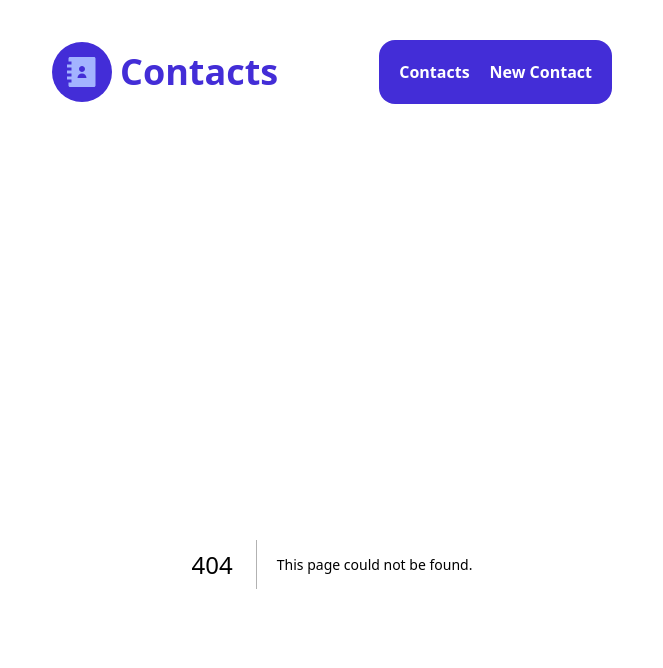
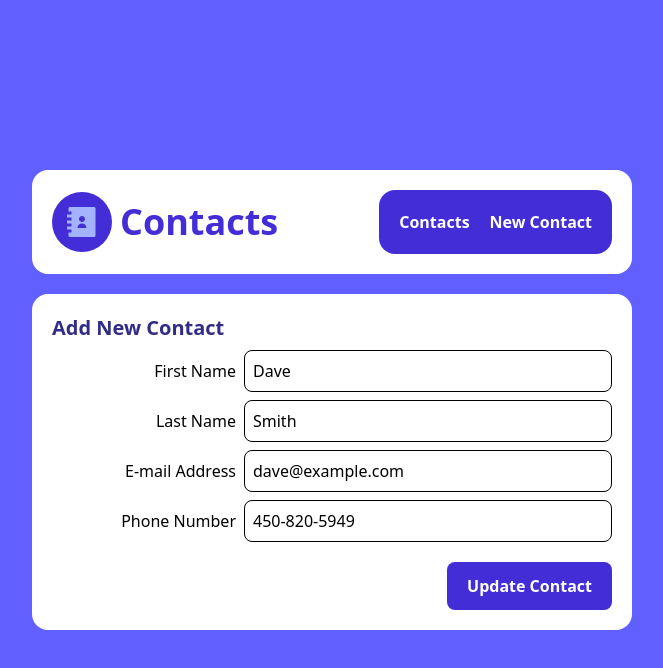
Before and after one commit to tomwinskell/contact-list-nextjs, a Next.js app: page /contacts/1/edit in a window 1280 px wide. Before the commit this address had no page. Shown: the top 668 px of the page, without its empty margins (308-971 px from the left). Built offline with nearby package versions, Linux system fonts and the light colour scheme.

Commit message:
Can edit contacts.

```diff
--- a/package.json
+++ b/package.json
@@ -15,7 +15,8 @@
     "react": "^19.0.0",
     "react-dom": "^19.0.0",
     "react-error-boundary": "^5.0.0",
-    "react-icons": "^5.5.0"
+    "react-icons": "^5.5.0",
+    "uuid": "^11.1.0"
   },
   "devDependencies": {
     "@eslint/eslintrc": "^3",
--- /dev/null
+++ b/src/app/contacts/[id]/edit/page.tsx
@@ -0,0 +1,17 @@
+'use client';
+
+import PageHeading from '@/app/ui/PageHeading';
+
+import FormValidationProvider from '@/app/ui/FormValidationProvider';
+import EditContactForm from '@/app/ui/EditContactForm';
+
+export default function AddContactPage() {
+  return (
+    <>
+      <PageHeading heading="Add New Contact" />
+      <FormValidationProvider>
+        <EditContactForm />
+      </FormValidationProvider>
+    </>
+  );
+}
--- a/src/app/lib/addContactFormElements.ts
+++ b/src/app/lib/addContactFormElements.ts
@@ -1,4 +1,4 @@
-export const formElements = [
+export const formElements: {label: string; name: string; data?: string}[] = [
   {
     label: 'First Name',
     name: 'firstName',
--- a/src/app/lib/definitions.ts
+++ b/src/app/lib/definitions.ts
@@ -12,11 +12,6 @@ export type Contact = {
   imageUrl: string;
 } & ContactFormData;
 
-export type TextInputProps = {
-  label: string;
-  name: string;
-};
-
 export type FormErrorObject = Record<string, boolean>;
 
 export type RegexValidationObject = Record<string, RegExp>;
--- a/src/app/ui/AddContactForm.tsx
+++ b/src/app/ui/AddContactForm.tsx
@@ -1,6 +1,5 @@
 import { ErrorBoundary } from 'react-error-boundary';
 import TextInput from '@/app/ui/TextInput';
-import clsx from 'clsx';
 import { ContactFormData } from '@/app/lib/definitions';
 import { formElements } from '@/app/lib/addContactFormElements';
 import { ContactsContext } from '@/app/ui/ContactsProvider';
@@ -8,6 +7,8 @@ import { FormValidationContext } from '@/app/ui/FormValidationProvider';
 import { useRouter } from 'next/navigation';
 import { useContext, useState } from 'react';
 import ToastSuccess from './ToastSuccess';
+import { v4 as uuidv4 } from 'uuid';
+import SubmitButton from './SubmitButton';
 
 export default function AddContactForm() {
   const router = useRouter();
@@ -18,13 +19,14 @@ export default function AddContactForm() {
 
   function handleSubmit(formData: FormData) {
     const dataObject = Object.fromEntries(formData.entries());
+    const random = Math.floor(Math.random() * 9);
     if (!disabled) {
       setContacts([
         ...contacts,
         {
           ...(dataObject as ContactFormData),
-          id: (contacts.length + 1).toString(),
-          imageUrl: 'https://randomuser.me/api/portraits/women/2.jpg',
+          id: uuidv4(),
+          imageUrl: `https://randomuser.me/api/portraits/lego/${random}.jpg`,
         },
       ]);
       showToast();
@@ -48,6 +50,7 @@ export default function AddContactForm() {
   }
 
   return (
+    <>
       <ErrorBoundary
         fallback={<p>There was an error while submitting the form.</p>}
       >
@@ -56,21 +59,12 @@ export default function AddContactForm() {
             <TextInput key={el.name} {...el} />
           ))}
 
-        <button
-          type="submit"
-          className={clsx(
-            'self-end py-3 px-5 font-semibold  rounded-lg w-min text-nowrap mt-3',
-            disabled
-              ? 'bg-slate-300 text-slate-400 cursor-not-allowed'
-              : 'text-white bg-indigo-700 cursor-pointer'
-          )}
-        >
-          Add Contact
-        </button>
+          <SubmitButton text="Add Contact" disabled={disabled} />
         </form>
+      </ErrorBoundary>
       <ToastSuccess isOpen={isToastOpen} onClose={() => setToastOpen(false)}>
         Contact successfully added.
       </ToastSuccess>
-    </ErrorBoundary>
+    </>
   );
 }
--- a/src/app/ui/ContactItem.tsx
+++ b/src/app/ui/ContactItem.tsx
@@ -51,7 +51,7 @@ export default function ContactItem({
           </div>
           <div className="flex flex-row justify-between">
             <button
-              disabled
+              onClick={() => router.push(`/contacts/${id}/edit`)}
               className={clsx(
                 'py-2 px-4 font-semibold  rounded-lg w-min bg-indigo-700 text-white'
               )}
--- /dev/null
+++ b/src/app/ui/EditContactForm.tsx
@@ -0,0 +1,104 @@
+'use client';
+
+import { formElements } from '@/app/lib/addContactFormElements';
+import { Contact, ContactFormData } from '@/app/lib/definitions';
+import { ContactsContext } from '@/app/ui/ContactsProvider';
+import { FormValidationContext } from '@/app/ui/FormValidationProvider';
+import SubmitButton from '@/app/ui/SubmitButton';
+import TextInput from '@/app/ui/TextInput';
+import ToastSuccess from '@/app/ui/ToastSuccess';
+import { useParams, useRouter } from 'next/navigation';
+import { useContext, useState } from 'react';
+import { ErrorBoundary } from 'react-error-boundary';
+
+export default function EditContactForm() {
+  const { id } = useParams();
+  const router = useRouter();
+  const [contacts, setContacts] = useContext(ContactsContext);
+  const [, , disabled, setDisabled] = useContext(FormValidationContext);
+  const [isToastOpen, setToastOpen] = useState(false);
+
+  function getContact(): Contact | undefined {
+    if (contacts && id) {
+      return contacts.filter((c) => c.id === id)[0];
+    }
+  }
+  const c = getContact();
+
+  function createFormElements() {
+    let newFormEls = [...formElements];
+    if (c) {
+      for (const [key, value] of Object.entries(c)) {
+        newFormEls = newFormEls.map((el) => {
+          if (el.name === key) {
+            return { ...el, data: value };
+          } else {
+            return { ...el };
+          }
+        });
+      }
+    }
+    return newFormEls;
+  }
+
+  const f = createFormElements();
+
+  function handleSubmit(formData: FormData) {
+    const dataObject = Object.fromEntries(formData.entries());
+    if (!disabled) {
+      setContacts([
+        ...(contacts.filter((c) => c.id !== id)),
+        {
+          ...(dataObject as ContactFormData),
+          id: c!.id,
+          imageUrl: c!.imageUrl,
+        },
+      ]);
+      showToast();
+    }
+  }
+
+  function cleanUp() {
+    setDisabled(true);
+    router.push('/contacts');
+  }
+
+  function showToast() {
+    const toast = new Promise((resolve) => {
+      setToastOpen(true);
+      setTimeout(() => resolve('resolved'), 1000);
+    });
+    toast.then(() => {
+      setToastOpen(false);
+      cleanUp();
+    });
+  }
+
+  return (
+    <>
+      {c === undefined ? (
+        <div>No contact.</div>
+      ) : (
+        <>
+          <ErrorBoundary
+            fallback={<p>There was an error while submitting the form.</p>}
+          >
+            <form action={handleSubmit} className="flex flex-col">
+              {f.map((el) => (
+                <TextInput key={el.name} {...el} />
+              ))}
+
+              <SubmitButton text="Update Contact" disabled={disabled} />
+            </form>
+          </ErrorBoundary>
+          <ToastSuccess
+            isOpen={isToastOpen}
+            onClose={() => setToastOpen(false)}
+          >
+            Contact updated successfully.
+          </ToastSuccess>
+        </>
+      )}
+    </>
+  );
+}
--- a/src/app/ui/FormValidationProvider.tsx
+++ b/src/app/ui/FormValidationProvider.tsx
@@ -1,7 +1,7 @@
 'use client';
 import { createContext, ReactNode, useState, useEffect } from 'react';
 import { FormErrorObject, FormValidationType } from '@/app/lib/definitions';
-import { formElements } from '../lib/addContactFormElements';
+import { formElements } from '@/app/lib/addContactFormElements';
 
 export const FormValidationContext = createContext<FormValidationType>([
   {},
--- /dev/null
+++ b/src/app/ui/SubmitButton.tsx
@@ -0,0 +1,23 @@
+import clsx from 'clsx';
+
+export default function SubmitButton({
+  disabled,
+  text,
+}: {
+  disabled: boolean;
+  text: string;
+}) {
+  return (
+    <button
+      type="submit"
+      className={clsx(
+        'self-end py-3 px-5 font-semibold  rounded-lg w-min text-nowrap mt-3',
+        disabled
+          ? 'bg-slate-300 text-slate-400 cursor-not-allowed'
+          : 'text-white bg-indigo-700 cursor-pointer'
+      )}
+    >
+      {text}
+    </button>
+  );
+}
--- a/src/app/ui/TextInput.tsx
+++ b/src/app/ui/TextInput.tsx
@@ -1,20 +1,42 @@
 import clsx from 'clsx';
-import { useContext, useState } from 'react';
-import { TextInputProps } from '../lib/definitions';
+import { useContext, useEffect, useState } from 'react';
 import { validate } from '../lib/formValidation';
 import { FormValidationContext } from './FormValidationProvider';
 
-export default function TextInput({ label, name }: TextInputProps) {
+export default function TextInput({
+  label,
+  name,
+  data = undefined,
+}: {
+  label: string;
+  name: string;
+  data?: string;
+}) {
   const [input, setInput] = useState('');
   const [error, setError] = useContext(FormValidationContext);
 
+  useEffect(() => {
+    if (data) {
+      setInput(data);
+    }
+  }, [data]);
+
+  useEffect(() => {
+    if (data) {
+      handleValidate(data);
+    }
+    // eslint-disable-next-line react-hooks/exhaustive-deps
+  }, []);
+
   function handleChange(e: React.ChangeEvent<HTMLInputElement>) {
+    handleValidate(input);
     setInput(e.target.value);
   }
 
-  function handleBlur() {
-    setError({ ...error, [name]: !validate(name, input) });
+  function handleValidate(toCheck: string) {
+    setError((prevState) => ({ ...prevState, [name]: !validate(name, toCheck) }));
   }
+
 
   return (
     <div className="mb-2">
@@ -33,7 +55,7 @@ export default function TextInput({ label, name }: TextInputProps) {
             placeholder={label}
             value={input}
             onChange={(e) => handleChange(e)}
-            onBlur={() => handleBlur()}
+            onBlur={() => handleValidate(input)}
           />
           {error[name] && (
             <div className="text-xs text-red-600">{`${label} is required`}</div>
```
Also changed, not shown: 1 other file (tests, documents, lock files or other folders). Lines whose indentation alone changed are shown as unchanged.
